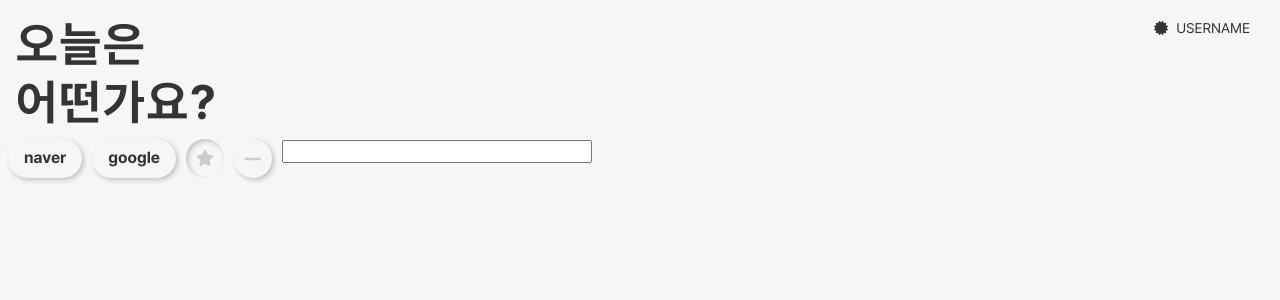
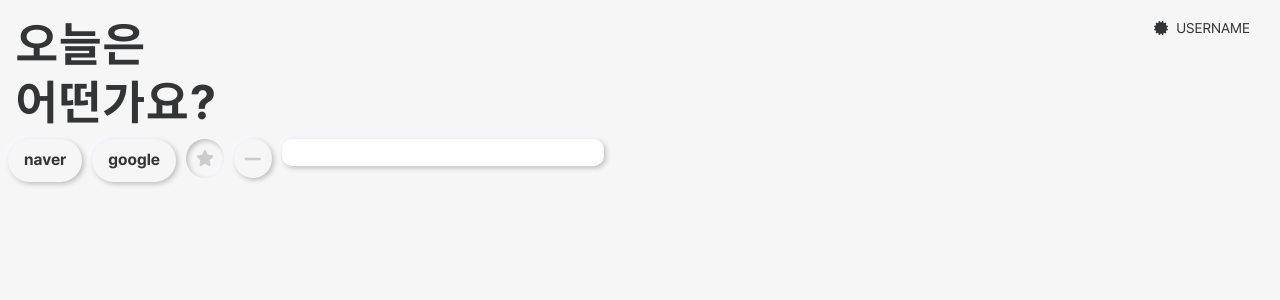
Before and after one commit to codestates-seb/seb40_main_029, a React (Create React App) app in the folder client/: page / in a window 1280 px wide. Both pictures are taken after a click on the button 204 px from the left and 158 px from the top of the page. Shown: the top 300 px of the page. Built offline with nearby package versions, Linux system fonts and the light colour scheme.

Commit message:
feat : input 스타일

```diff
--- a/client/src/components/atoms/Input.js
+++ b/client/src/components/atoms/Input.js
@@ -1,5 +1,14 @@
+import styled, { css } from 'styled-components';
+
+const InputItem = styled.input`
+  border: none;
+  padding: 4px 8px;
+  border-radius: 10px;
+  margin-bottom: 16px;
+  box-shadow: 2px 2px 5px rgba(22, 27, 29, 0.25), -2px -2px 5px #faf8ff;
+`;
 const Input = ({ placeHolder, value }) => {
-  return <input {...value} type="text" placeholder={placeHolder} />;
+  return <InputItem {...value} type="text" placeholder={placeHolder} />;
 };
 
 export default Input;
```
